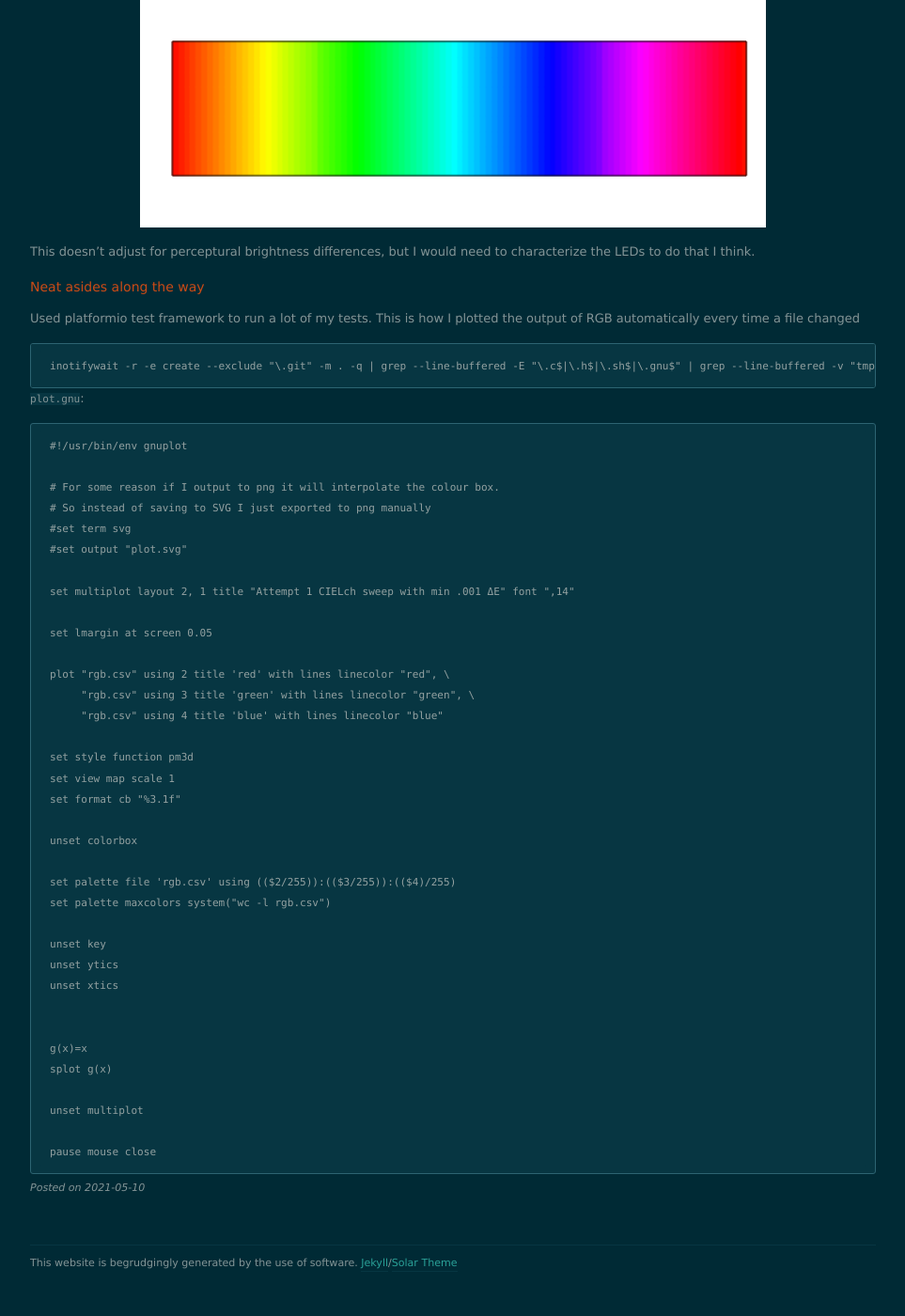
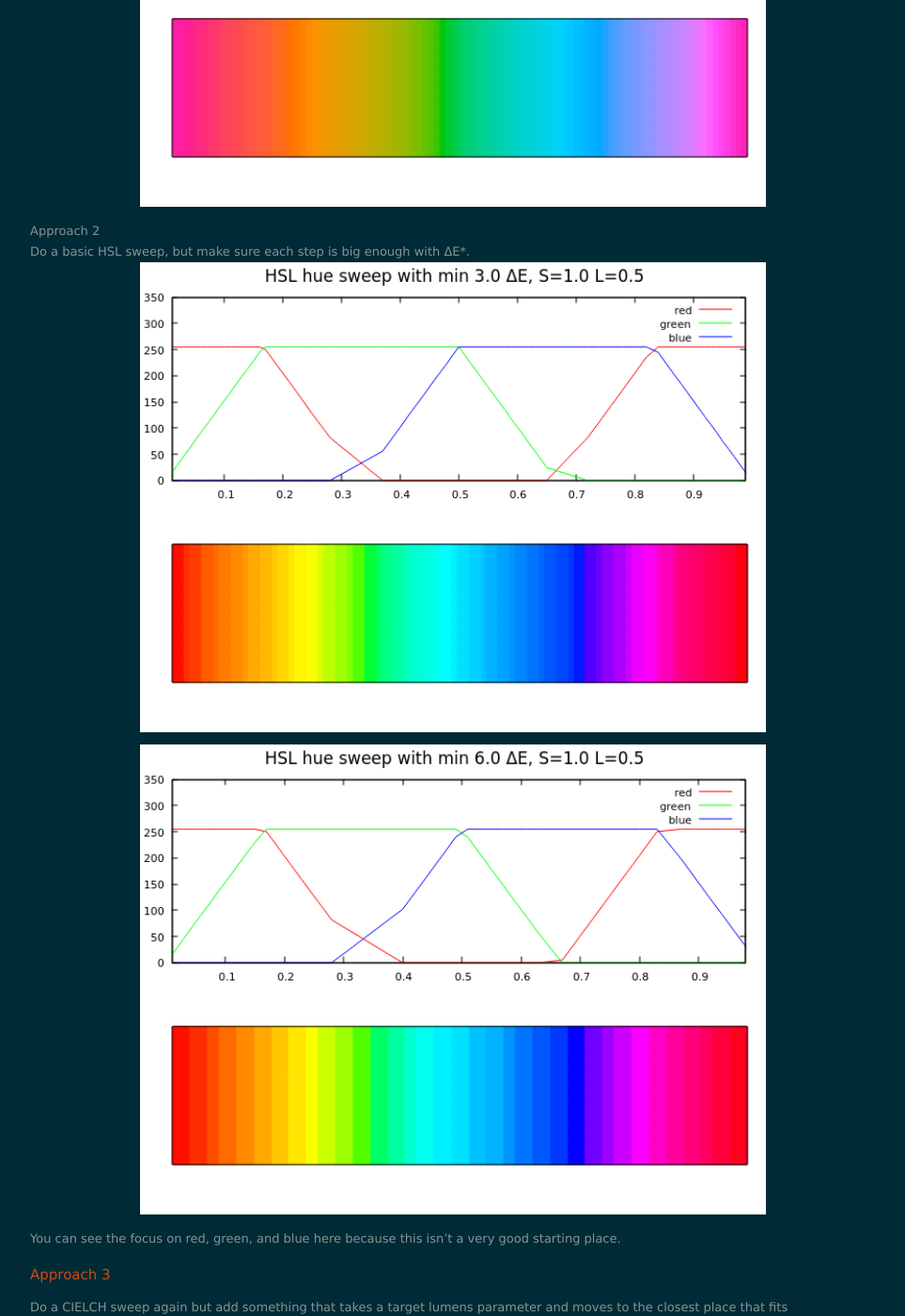
Before and after one commit to mtfurlan/mtfurlan.github.io, a Jekyll site: the page built from _posts/2021-05-10-colourspaces.markdown, in a window 1280 px wide and 1400 px high, scrolled down 5900 px. Shown: the whole window at 94% size, without its empty margins (158-1121 px from the left). Built offline with Jekyll 4.4.1, drawn with Linux system fonts in a browser that asks for light colours; nearby versions of some CDN libraries; before the commit the page ends 7274 px from its top, so only the background shows below that; some of the changed text lies outside the part shown.

Commit message:
Better images; rewrite a bit, next steps

````diff
--- a/_posts/2021-05-10-colourspaces.markdown
+++ b/_posts/2021-05-10-colourspaces.markdown
@@ -12,13 +12,13 @@ All I wanted was a nice colour sweep...
 
 ## High level introduction
 
-This was made in with help from with one of the worlds foremost colour science
-experts, all errors are mine.
-
-Probable best case, case, your screen is displaying the triangle:
+Your eye can see all these colours.
+Probable best case, case, your screen can display the inside triangle:
 ![CIEXYZ\_sRGB](https://upload.wikimedia.org/wikipedia/commons/a/a8/CIExy1931_sRGB.png){:height="500px"}
 The stuff outside the triangle is the CIE 1931 XYZ colour space gamut.
 The triangle is the sRGB gamut map.
+
+Code: [github.com/mtfurlan/colourspace-fader](https://github.com/mtfurlan/colourspace-fader)
 
 
 Definitions:
@@ -61,7 +61,7 @@ Relevant colour spaces to what I did
   * (the capitalization and spacing for the CIE stuff changes, the only thing to
     do is not call CIELAB "Lab" to avoid confusion with Hunters Lab)
 * CIELAB
-  * Cartesian spherical colour space
+  * Cartesian cylendrical colour space
   * CIELAB is a later standard built on top of CIEXYZ to better represent human
     perception, so theoretically sets of points of an equivalent Euclidean
     distance apart are perceived to be just as far apart.
@@ -115,6 +116,8 @@ If we use
 to calculate our steps, then every step should actually look the same amount of
 different.
 
+This is ignoring the nonlinearity of output LEDs for now, my plan is to
+characterize and adjust later.
 
 #### Approach 1
 In CIELCHab, with a static L and C, iterate over h.
@@ -124,60 +127,34 @@ In CIELCHab, with a static L and C, iterate over h.
 * store last CIELCH
 * output
 
-![attempt 1 static luminosity and chroma](/images/colourspaces/attempt1.png){:height="500px"}
+![attempt 1 static luminosity and chroma](/images/colourspaces/CIELCh 1ΔE L=50 C=100.png){:height="500px"}
 Turns out static L and C means you cannot get the full range of outputs, look
 at how we just don't have much green.
 Could get this a bit better by playing with the parameters, but eh.
+![attempt 1.5 static luminosity and chroma](/images/colourspaces/CIELCh 1ΔE L=70 C=100.png){:height="500px"}
 
 #### Approach 2
 Do a basic HSL sweep, but make sure each step is big enough with ΔE\*.
-![attempt 2 static luminosity and chroma](/images/colourspaces/attempt2.png){:height="500px"}
+![attempt 2 static luminosity and chroma](/images/colourspaces/HSL 3ΔE L=1 C=.5.png){:height="500px"}
+![attempt 2 static luminosity and chroma](/images/colourspaces/HSL 6ΔE L=1 C=.5.png){:height="500px"}
 
-This doesn't adjust for perceptural brightness differences, but I would need to
-characterize the LEDs to do that I think.
+You can see the focus on red, green, and blue here because this isn't a very
+good starting place.
+
+## Approach 3
+Do a CIELCH sweep again but add something that takes a target lumens parameter and moves to the closest place that fits
+
+TODO:
+* Fix plots: https://stackoverflow.com/questions/69532730/gnuplot-plotting-colours
+* try to coerce stuff into the same lumen output
+* Get trustable lux sensor, characterize LEDs, write stuff to turn RGB output into lumens
 
 ### Neat asides along the way
 Used platformio test framework to run a lot of my tests.
 This is how I plotted the output of RGB automatically every time a file changed
 ```
-inotifywait -r -e create --exclude "\.git" -m . -q | grep --line-buffered -E "\.c$|\.h$|\.sh$|\.gnu$" | grep --line-buffered -v "tmp_pio_test_transport.c" | while read -r directory events filename; do echo "file changed: $directory/$filename"; make test | grep -P "\d+\.\d+, *\d+, *\d+, *\d+" > rgb.csv && ./plot.gnu; echo "done"; done
+mkdir -p plotData; inotifywait -r -e create --exclude "\.git" -m . -q | grep --line-buffered -E "\.c$|\.h$|\.sh$|\.gnu$" | grep --line-buffered -v "tmp_pio_test_transport.c" | while read -r directory events filename; do echo "file changed: $directory/$filename"; make test | grep -P "PLOTTITLE.*|PLOTDATA" > plotData/output && head -n1 plotData/output | sed 's/PLOTTITLE: //' > plotData/title && tail -n+2 plotData/output | sed 's/PLOTDATA: //' | sort -n -s -k 1,1 > plotData/rgb.csv && ./plot.gnu; echo "done"; done
 ```
+Watch the current directory for file changes, if it does run make test, filter the output and put it in plotData/output, split that into plotdata/title and plotdata/rgb.csv and then run plot.gnu to make a fancy plot.
 
-`plot.gnu`:
-```
-#!/usr/bin/env gnuplot
-
-# For some reason if I output to png it will interpolate the colour box.
-# So instead of saving to SVG I just exported to png manually
-#set term svg
-#set output "plot.svg"
-
-set multiplot layout 2, 1 title "Attempt 1 CIELch sweep with min .001 ΔE" font ",14"
-
-set lmargin at screen 0.05
-
-plot "rgb.csv" using 2 title 'red' with lines linecolor "red", \
-     "rgb.csv" using 3 title 'green' with lines linecolor "green", \
-     "rgb.csv" using 4 title 'blue' with lines linecolor "blue"
-
-set style function pm3d
-set view map scale 1
-set format cb "%3.1f"
-
-unset colorbox
-
-set palette file 'rgb.csv' using (($2/255)):(($3/255)):(($4)/255)
-set palette maxcolors system("wc -l rgb.csv")
-
-unset key
-unset ytics
-unset xtics
-
-
-g(x)=x
-splot g(x)
-
-unset multiplot
-
-pause mouse close
-```
+[github mtfurlan/colourspace-fader plot.gnu](https://github.com/mtfurlan/colourspace-fader/blob/main/plot.gnu)
````
Also changed, not shown: other parts of _posts/2021-05-10-colourspaces.markdown (+4 -3 lines), images/colourspaces/CIELCh 1ΔE L=50 C=100.png (added), images/colourspaces/CIELCh 1ΔE L=70 C=100.png (added), images/colourspaces/HSL 3ΔE L=1 C=.5.png (added), images/colourspaces/HSL 6ΔE L=1 C=.5.png (added), images/colourspaces/attempt1.png (deleted), images/colourspaces/attempt2.png (deleted).
